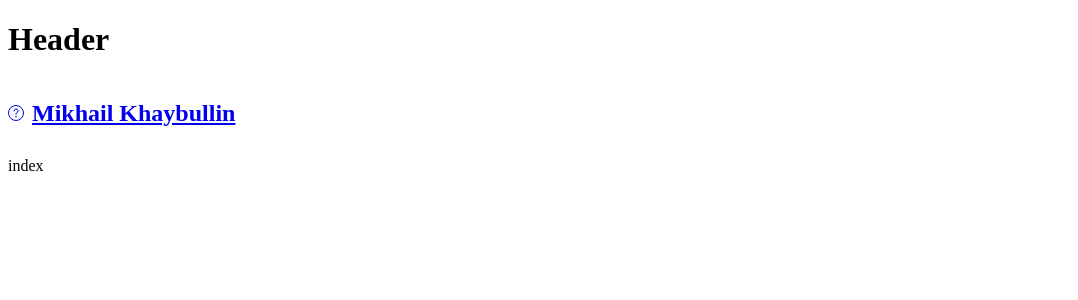
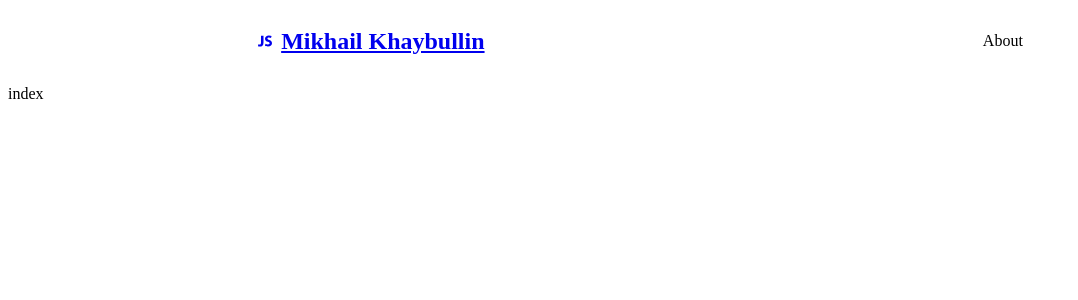
Before and after one commit to m1xa4kala/m1xa4kala-personal-website, a Next.js app: page / in a window 1280 px wide. Shown: the top 300 px of the page, without its empty margins (0-1078 px from the left). Built offline with nearby package versions, Linux system fonts and the light colour scheme.

Commit message:
change file extensions to js from jsx

```diff
--- /dev/null
+++ b/components/Header.js
@@ -0,0 +1,23 @@
+import { HStack, Link, Flex } from '@chakra-ui/react'
+import NextLink from 'next/link'
+import Logo from './Logo'
+
+const Header = props => {
+  const { path } = props
+  return (
+    <header>
+      <Flex alignItems='center' justifyContent='space-around'>
+        <Logo />
+        <nav>
+          <HStack>
+            <NextLink href='/about' path={path}>
+              <Link>About</Link>
+            </NextLink>
+          </HStack>
+        </nav>
+      </Flex>
+    </header>
+  )
+}
+
+export default Header
--- a/components/Header.jsx
+++ /dev/null
@@ -1,12 +0,0 @@
-import Logo from './Logo'
-
-const Header = () => {
-  return (
-    <header>
-      <h1>Header</h1>
-      <Logo />
-    </header>
-  )
-}
-
-export default Header
--- a/components/Logo.jsx
+++ b/components/Logo.js
@@ -1,13 +1,13 @@
 import Link from 'next/link'
 import { HStack, Heading, Icon } from '@chakra-ui/react'
-import { IoLogoReact } from 'react-icons/io'
+import { IoLogoJavascript } from 'react-icons/io'
 
 const Logo = () => {
   return (
     <Link href='/'>
       <a>
         <HStack>
-          <Icon as={IoLogoReact} />
+          <Icon as={IoLogoJavascript} />
           <Heading>Mikhail Khaybullin</Heading>
         </HStack>
       </a>
--- a/components/layouts/Main.jsx
+++ b/components/layouts/Main.js
@@ -3,13 +3,13 @@ import Head from 'next/head'
 import React from 'react'
 import Header from '../header'
 
-const Main = ({ children }) => {
+const Main = ({ children, router }) => {
   return (
     <Box as='main' pb={6}>
       <Head>
         <meta name='viewport' content='initial-scale=1.0, width=device-width' />
       </Head>
-      <Header />
+      <Header path={router} />
       <Container pt={10}>{children}</Container>
     </Box>
   )
```
Also changed, not shown: pages/_app.js (renamed from pages/_app.jsx), pages/_document.js (renamed from pages/_document.jsx), pages/index.js (renamed from pages/index.jsx).
